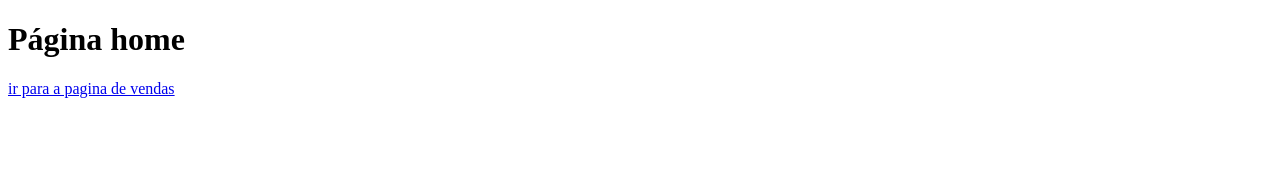
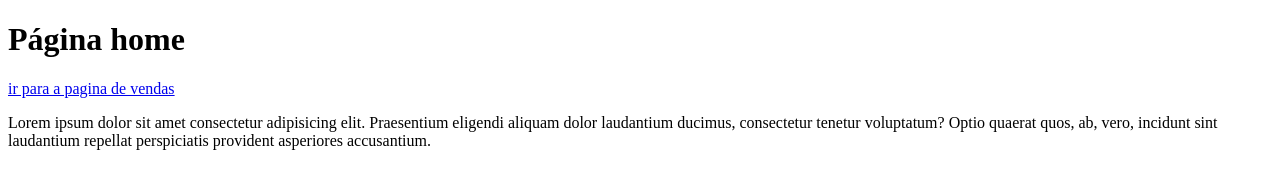
Before and after one commit to AdelinoNetto/aulagithub, a plain HTML site: page index.html in a window 1280 px wide. Drawn offline with Linux system fonts and the light colour scheme.

Commit message:
Atualizações na pagina index e blog

```diff
--- a/index.html
+++ b/index.html
@@ -10,5 +10,6 @@
     <h1>Página home</h1>
     <a href="vendas.html
     ">ir para a pagina de vendas</a>
+    <p>Lorem ipsum dolor sit amet consectetur adipisicing elit. Praesentium eligendi aliquam dolor laudantium ducimus, consectetur tenetur voluptatum? Optio quaerat quos, ab, vero, incidunt sint laudantium repellat perspiciatis provident asperiores accusantium.</p>
 </body>
 </html>
```
Also changed, not shown: blog.html (+1 -0 lines).
